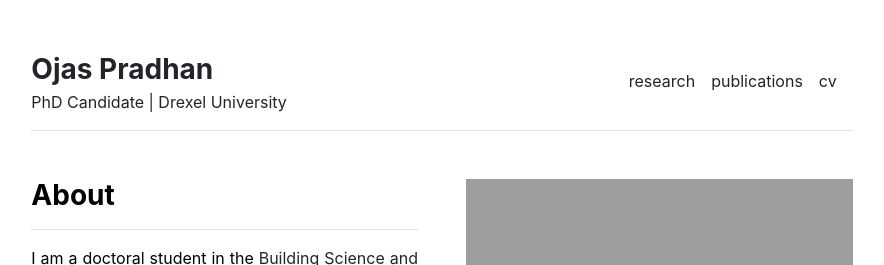
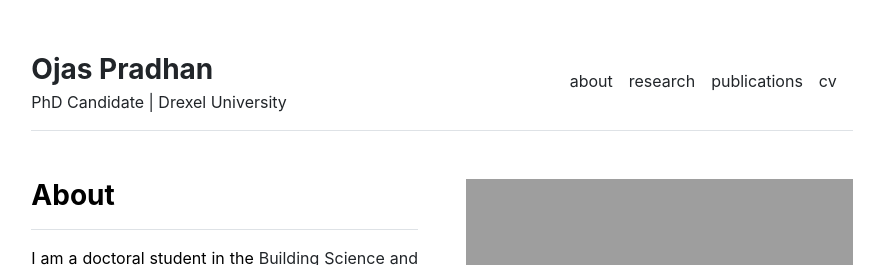
Before and after one commit to pradhanojas/pradhanojas.github.io, a Jekyll site: the page built from index.md, in a window 1280 px wide. Shown: the top 265 px of the page, without its empty margins (198-1082 px from the left). Built offline with Jekyll 4.4.1, drawn with Linux system fonts in a browser that asks for light colours.

Commit message:
Update settings.yml

```diff
--- a/_data/settings.yml
+++ b/_data/settings.yml
@@ -1,4 +1,5 @@
 menu:
+- {name: 'about', url: '/home'}
 - {name: 'research', url: '/research'}
 - {name: 'publications', url: '/publications'}
 
```
